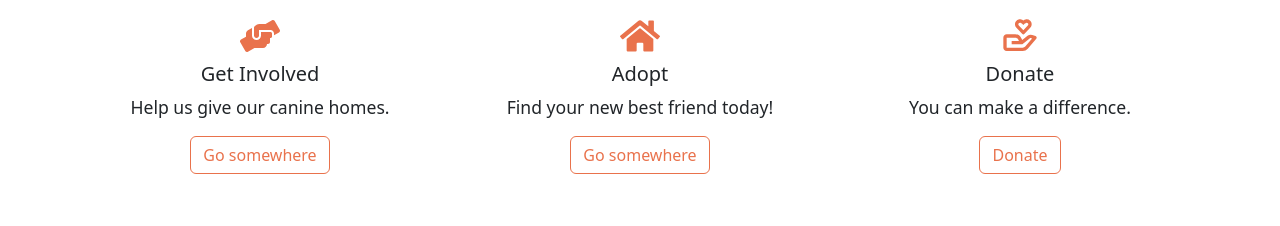
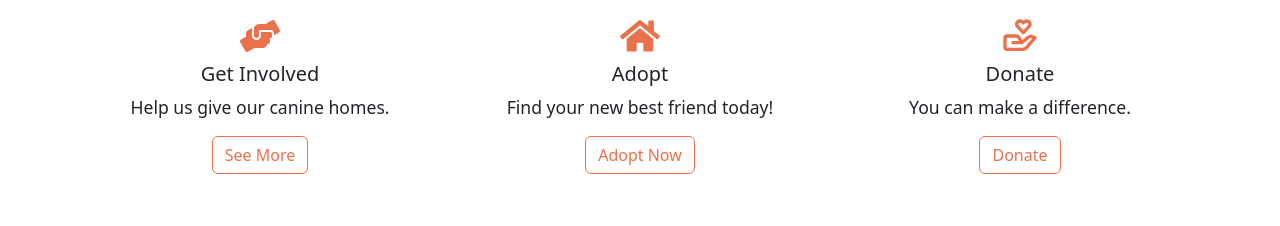
Before and after one commit to lizcas01/pawdoption, a React (Create React App) app in the folder client/: page / in a window 1280 px wide. Shown: the part 840-1066 px from the top of the page. Built offline with nearby package versions, Linux system fonts and the light colour scheme.

Commit message:
added links

```diff
--- a/client/src/pages/Home.js
+++ b/client/src/pages/Home.js
@@ -47,7 +47,7 @@ const Home = () => {
               <Card.Text>
                 Help us give our canine homes.
               </Card.Text>
-              <Button variant="outline-primary">Go somewhere</Button>
+              <Button variant="outline-primary" href="/about" style={{textDecoration: 'none'}}>See More</Button>
             </Card.Body>
           </Card>
         </Col>
@@ -60,7 +60,7 @@ const Home = () => {
               <Card.Text>
                 Find your new best friend today!
               </Card.Text>
-              <Button variant="outline-primary">Go somewhere</Button>
+              <Button variant="outline-primary" href="/dogs" style={{textDecoration: 'none'}}>Adopt Now</Button>
             </Card.Body>
           </Card>
         </Col>
```
